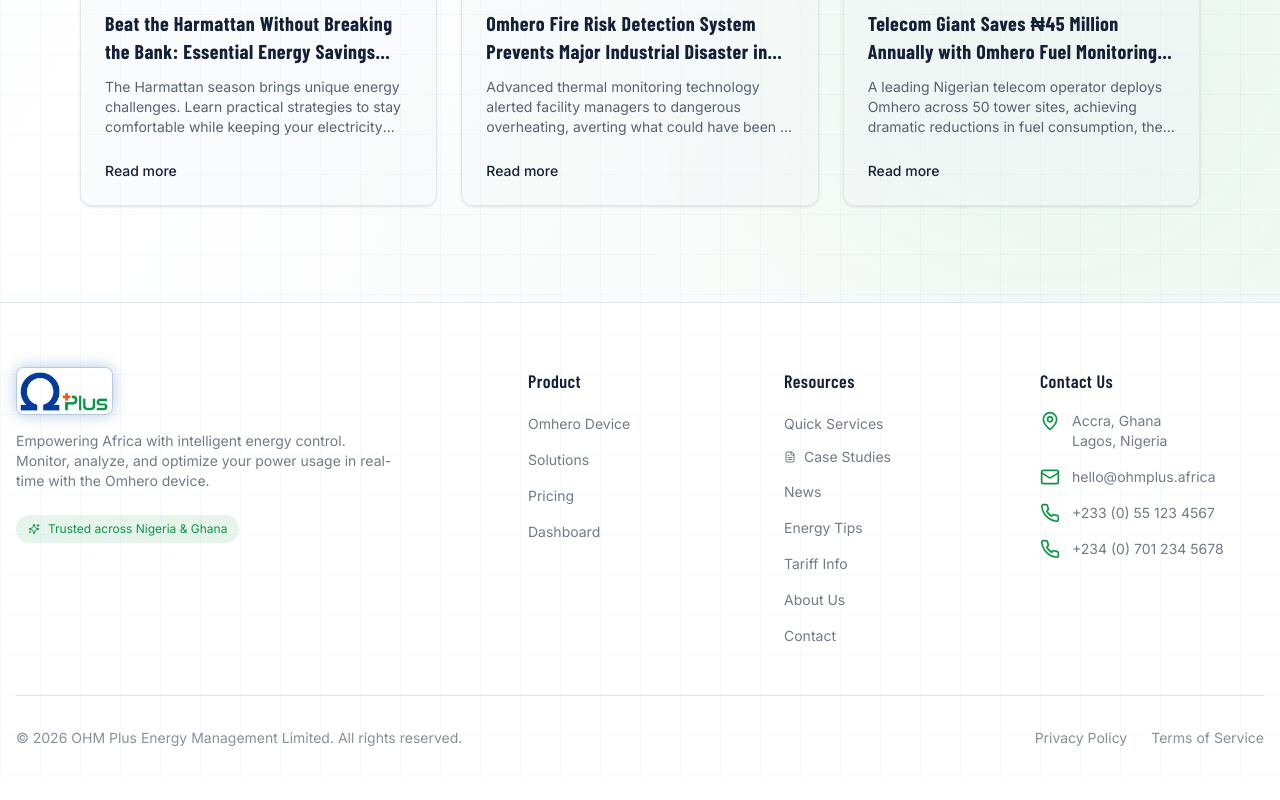
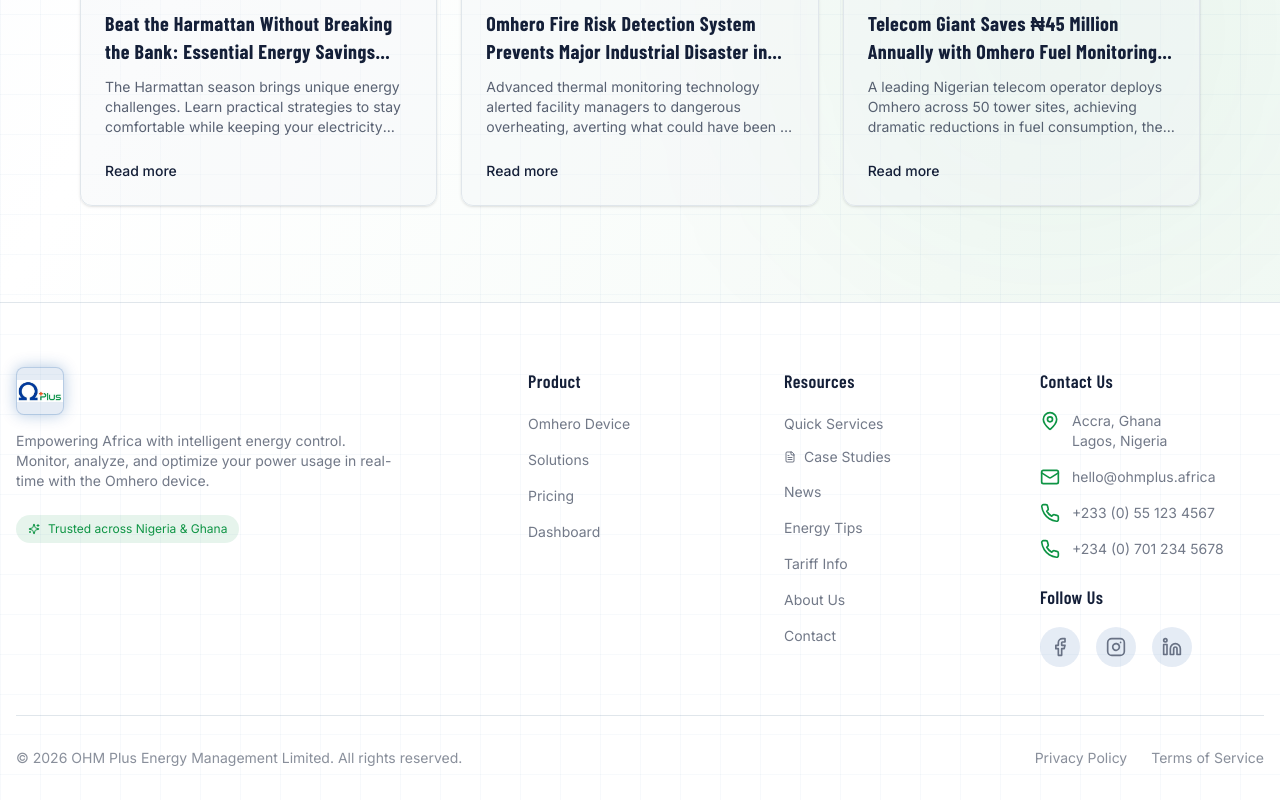
Before and after one commit to Maknam/OHM-PLUS-Application, a React (Vite) app: page /news in a window 1280 px wide. Shown: the part 1986-2786 px from the top of the page. Built offline with nearby package versions, Linux system fonts and the light colour scheme.

Commit message:
added theme color and changed the logo

```diff
--- a/src/components/Footer.tsx
+++ b/src/components/Footer.tsx
@@ -1,8 +1,14 @@
 import { Link } from "react-router-dom";
-import { Zap, Mail, Phone, MapPin, FileText, Sparkles } from "lucide-react";
+import { Zap, Mail, Phone, MapPin, FileText, Sparkles, Facebook, Instagram, Linkedin } from "lucide-react";
 import logoImage from "@/assets/images/icon.jpeg";
 
 export function Footer() {
+  const socialLinks = [
+    { icon: Facebook, href: "https://facebook.com/ohmplus", label: "Facebook", color: "hover:text-[#1877F2]" },
+    { icon: Instagram, href: "https://instagram.com/ohmplus", label: "Instagram", color: "hover:text-[#E4405F]" },
+    { icon: Linkedin, href: "https://linkedin.com/company/ohmplus", label: "LinkedIn", color: "hover:text-[#0A66C2]" },
+  ];
+
   return (
     <footer className="bg-background border-t border-border pt-16 pb-8">
       <div className="container mx-auto px-4">
@@ -14,11 +20,11 @@
               className="flex items-center gap-2 text-foreground hover:text-[#0D9444] transition-colors"
               data-testid="link-logo"
             >
-              <div className="w-25 h-12 rounded-lg bg-[#004B9E]/10 flex items-center justify-center border border-[#004B9E]/20 shadow-[0_0_15px_rgba(0,75,158,0.3)] overflow-hidden">
+              <div className="w-12 h-12 rounded-lg bg-[#004B9E]/10 flex items-center justify-center border border-[#004B9E]/20 shadow-[0_0_15px_rgba(0,75,158,0.3)] overflow-hidden">
                 <img
                   src={logoImage}
                   alt="OHM Plus Logo"
-                  className="w-full h-full object-cover"
+                  className="w-full h-full object-contain"
                 />
               </div>
             </Link>
@@ -32,7 +38,7 @@
             </div>
           </div>
 
-          {/* Product Links - 30% Operational (Blue on hover) */}
+          {/* Product Links - 30% Operational (Green on hover) */}
           <div>
             <h4 className="text-foreground font-display font-semibold tracking-wide text-lg mb-4">Product</h4>
             <ul className="space-y-3">
@@ -43,7 +49,7 @@
             </ul>
           </div>
 
-          {/* Resources Links - 30% Operational (Blue on hover) */}
+          {/* Resources Links - 30% Operational (Green on hover) */}
           <div>
             <h4 className="text-foreground font-display font-semibold tracking-wide text-lg mb-4">Resources</h4>
             <ul className="space-y-3">
@@ -80,6 +86,25 @@
                 <span>+234 (0) 701 234 5678</span>
               </li>
             </ul>
+
+            {/* Social Media Icons */}
+            <div className="mt-6">
+              <h4 className="text-foreground font-display font-semibold tracking-wide text-lg mb-4">Follow Us</h4>
+              <div className="flex gap-4">
+                {socialLinks.map((social) => (
+                  <a
+                    key={social.label}
+                    href={social.href}
+                    target="_blank"
+                    rel="noopener noreferrer"
+                    className={`w-10 h-10 rounded-full bg-[#004B9E]/10 flex items-center justify-center text-foreground/60 ${social.color} hover:bg-[#004B9E]/20 transition-all hover:scale-110 transform duration-200`}
+                    aria-label={social.label}
+                  >
+                    <social.icon className="w-5 h-5" />
+                  </a>
+                ))}
+              </div>
+            </div>
           </div>
         </div>
 
--- a/src/components/Navbar.tsx
+++ b/src/components/Navbar.tsx
@@ -82,7 +82,6 @@
 
   const isActive = (path: string) => location.pathname === path;
 
-  // 30% OPERATIONAL STRUCTURES - Blue (#004B9E) for navigation links
   const linkClassName = "text-sm font-medium transition-colors duration-200 text-foreground/70 hover:text-[#004B9E]";
   const activeLinkClassName = "text-sm font-medium transition-colors duration-200 text-[#004B9E]";
 
@@ -101,23 +100,22 @@
       }`}
     >
       <div className="container mx-auto px-4 h-20 flex items-center justify-between">
-        {/* Logo - Full size on both desktop and mobile */}
+        {/* Logo - Properly sized for both desktop and mobile */}
         <Link
           to="/"
-          className="flex items-center gap-3 text-foreground hover:text-[#004B9E] transition-colors flex-shrink-0"
+          className="flex items-center gap-2 md:gap-3 text-foreground hover:text-[#004B9E] transition-colors flex-shrink-0"
           data-testid="link-logo"
         >
-          <div className="w-15 h-12 rounded-lg bg-[#004B9E]/10 flex items-center justify-center border border-[#004B9E]/20 shadow-[0_0_15px_rgba(0,75,158,0.3)] overflow-hidden">
+          <div className="w-10 h-10 md:w-12 md:h-12 rounded-lg bg-[#004B9E]/10 flex items-center justify-center border border-[#004B9E]/20 shadow-[0_0_15px_rgba(0,75,158,0.3)] overflow-hidden">
             <img
               src={logoImage}
               alt="OHM Plus Logo"
-              className="w-full h-full object-cover"
+              className="w-full h-full object-contain"
             />
           </div>
         </Link>
 
         <nav className="hidden md:flex items-center gap-6 lg:gap-8">
-          {/* Navigation Links - 30% Operational (Blue on hover/active) */}
           {navLinks.map((link) => (
             <Link
               key={link.href}
@@ -129,7 +127,7 @@
             </Link>
           ))}
 
-          {/* Services Dropdown - 30% Operational */}
+          {/* Services Dropdown */}
           <div className="relative" ref={servicesDropdownRef}>
             <button
               onClick={() => setServicesOpen((v) => !v)}
@@ -161,7 +159,7 @@
             )}
           </div>
 
-          {/* Tools Dropdown - 30% Operational */}
+          {/* Tools Dropdown */}
           <div className="relative" ref={toolsDropdownRef}>
             <button
               onClick={() => setToolsOpen((v) => !v)}
@@ -195,12 +193,11 @@
 
           <ThemeSwitcher />
 
-          {/* Auth Section - 30% Operational + 10% Action (Orange CTA) */}
+          {/* Auth Section */}
           <div className="flex items-center gap-4 pl-4 border-l border-theme ml-2">
             <Link to="/comingsoon" className={linkClassName}>
               Login
             </Link>
-            {/* 10% ACTION HIGHLIGHT - Brand Orange (#FF4E00) for high-priority CTA */}
             <Link to="/contact">
               <Button className="bg-[#FF4E00] hover:bg-[#E04500] text-white shadow-[0_0_20px_rgba(255,78,0,0.4)] font-semibold transition-all duration-200 hover:scale-105">
                 Book Demo
@@ -219,12 +216,30 @@
         </button>
       </div>
 
-      {/* Mobile Menu - Solid background for readability */}
+      {/* Mobile Menu */}
       <div
         className={`md:hidden fixed top-20 left-0 w-full bg-theme border-t border-theme shadow-2xl p-6 flex flex-col gap-4 max-h-[calc(100vh-5rem)] overflow-y-auto transition-all duration-300 transform ${
           isOpen ? "translate-y-0 opacity-100" : "-translate-y-full opacity-0 pointer-events-none"
         }`}
       >
+        {/* Mobile Logo in Menu Header */}
+        <div className="flex items-center justify-between pb-4 border-b border-theme mb-2">
+          <Link
+            to="/"
+            onClick={() => setIsOpen(false)}
+            className="flex items-center gap-2"
+          >
+            <div className="w-10 h-10 rounded-lg bg-[#004B9E]/10 flex items-center justify-center border border-[#004B9E]/20 overflow-hidden">
+              <img
+                src={logoImage}
+                alt="OHM Plus Logo"
+                className="w-full h-full object-contain"
+              />
+            </div>
+            <span className="font-display font-bold text-lg tracking-wide text-foreground">OHM PLUS</span>
+          </Link>
+        </div>
+
         {/* Mobile Navigation Links */}
         <div className="space-y-1">
           {navLinks.map((link) => (
@@ -243,7 +258,7 @@
           ))}
         </div>
 
-        {/* Services Section - 30% Operational with Green accent */}
+        {/* Services Section */}
         <div className="mt-2">
           <p className="text-sm font-semibold text-[#0D9444] mb-2 px-3">Services</p>
           <div className="flex flex-col gap-1 pl-4 border-l-2 border-[#0D9444]/30 ml-2">
@@ -260,7 +275,7 @@
           </div>
         </div>
 
-        {/* Tools Section - 30% Operational with Green accent */}
+        {/* Tools Section */}
         <div className="mt-2">
           <p className="text-sm font-semibold text-[#0D9444] mb-2 px-3">Tools</p>
           <div className="flex flex-col gap-1 pl-4 border-l-2 border-[#0D9444]/30 ml-2">
@@ -298,7 +313,7 @@
           </Button>
         </Link>
 
-        {/* Social Media Icons - Brand Green for hover state (10% Action) */}
+        {/* Social Media Icons */}
         <div className="mt-6 pt-4 border-t border-theme">
           <p className="text-sm text-foreground/60 text-center mb-3">Follow Us</p>
           <div className="flex justify-center gap-6">
```
